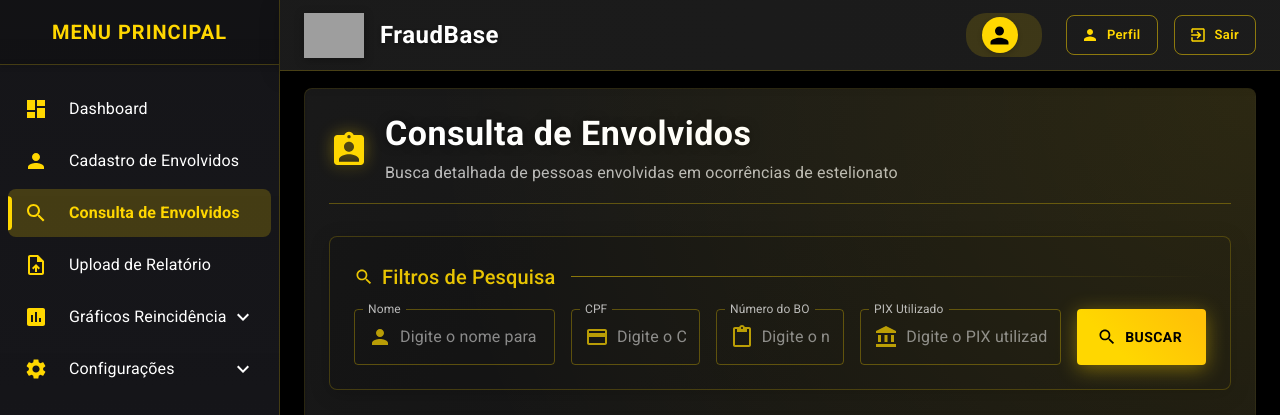
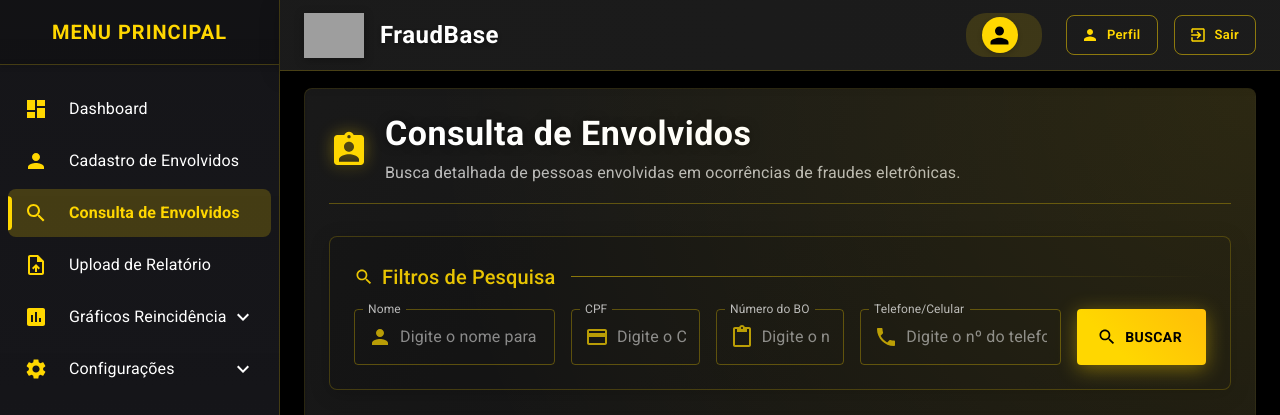
Before and after one commit to tassyosilva/FraudBase, a React (Vite) app in the folder web/frontend/: page /consulta-envolvidos in a window 1280 px wide. Shown: the top 415 px of the page. Built offline with nearby package versions, Linux system fonts and the light colour scheme; sample sign-in values are in the browser's storage; grey boxes are pictures that could not be loaded.

Commit message:
Finalizada funcionalidade de consulta por número de telefone/celular na página de cosultas.

```diff
--- a/web/frontend/src/components/ConsultaEnvolvidos.tsx
+++ b/web/frontend/src/components/ConsultaEnvolvidos.tsx
@@ -39,6 +39,7 @@ import CloseIcon from '@mui/icons-material/Close';
 import AssignmentIndIcon from '@mui/icons-material/AssignmentInd';
 import CreditCardIcon from '@mui/icons-material/CreditCard';
 import ContentPasteIcon from '@mui/icons-material/ContentPaste';
+import PhoneIcon from '@mui/icons-material/Phone';
 
 import API_BASE_URL from '../config/api';
 
@@ -174,7 +175,7 @@ const ConsultaEnvolvidos = () => {
     nome: '',
     cpf: '',
     bo: '',
-    pix: '' // Novo campo para PIX
+    telefone: '' // Modificado de pix para telefone
   });
 
   // Estado para a lista de envolvidos
@@ -218,7 +219,7 @@ const ConsultaEnvolvidos = () => {
         nome: filters.nome ? filters.nome.replace(/[.*+?^${}()|[\]\\]/g, '\\$&') : '',
         cpf: filters.cpf ? filters.cpf.replace(/[.*+?^${}()|[\]\\]/g, '\\$&') : '',
         bo: filters.bo ? filters.bo.replace(/[.*+?^${}()|[\]\\]/g, '\\$&') : '',
-        pix: filters.pix ? filters.pix.replace(/[.*+?^${}()|[\]\\]/g, '\\$&') : '' // Sanitizando o novo campo PIX
+        telefone: filters.telefone ? filters.telefone.replace(/[.*+?^${}()|[\]\\]/g, '\\$&') : '' // Renomeado de pix para telefone
       };
 
       // Construir query string com os filtros sanitizados
@@ -227,8 +228,8 @@ const ConsultaEnvolvidos = () => {
       if (sanitizedFilters.cpf) queryParams.append('cpf', sanitizedFilters.cpf);
       if (sanitizedFilters.bo) queryParams.append('bo', sanitizedFilters.bo);
 
-      // Alterando o nome do parâmetro para corresponder à coluna no banco de dados
-      if (sanitizedFilters.pix) queryParams.append('pix_utilizado', sanitizedFilters.pix);
+      // Alterando o nome do parâmetro de pix_utilizado para telefone
+      if (sanitizedFilters.telefone) queryParams.append('telefone', sanitizedFilters.telefone);
 
       const response = await fetch(`${API_BASE_URL}/consulta-envolvidos?${queryParams.toString()}`, {
         headers: {
@@ -394,7 +395,7 @@ const ConsultaEnvolvidos = () => {
                 mt: 0.5
               }}
             >
-              Busca detalhada de pessoas envolvidas em ocorrências de estelionato
+              Busca detalhada de pessoas envolvidas em ocorrências de fraudes eletrônicas.
             </Typography>
           </Box>
         </Box>
@@ -490,16 +491,16 @@ const ConsultaEnvolvidos = () => {
             <Grid item xs={12} md={3}>
               <StyledTextField
                 fullWidth
-                label="PIX Utilizado"
-                name="pix"
-                value={filters.pix}
+                label="Telefone/Celular"
+                name="telefone"
+                value={filters.telefone}
                 onChange={handleFilterChange}
                 variant="outlined"
-                placeholder="Digite o PIX utilizado"
+                placeholder="Digite o nº do telefone/celular"
                 InputProps={{
                   startAdornment: (
                     <InputAdornment position="start">
-                      <AccountBalanceIcon sx={{ color: alpha(GOLD_COLOR, 0.7) }} />
+                      <PhoneIcon sx={{ color: alpha(GOLD_COLOR, 0.7) }} />
                     </InputAdornment>
                   ),
                 }}
```
Also changed, not shown: 2 other files (tests, documents, lock files or other folders).
